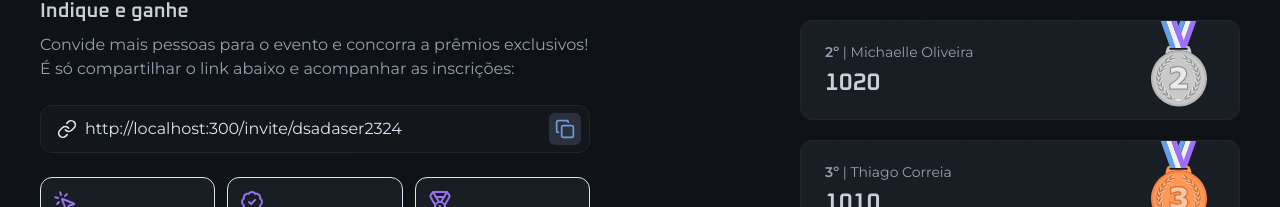
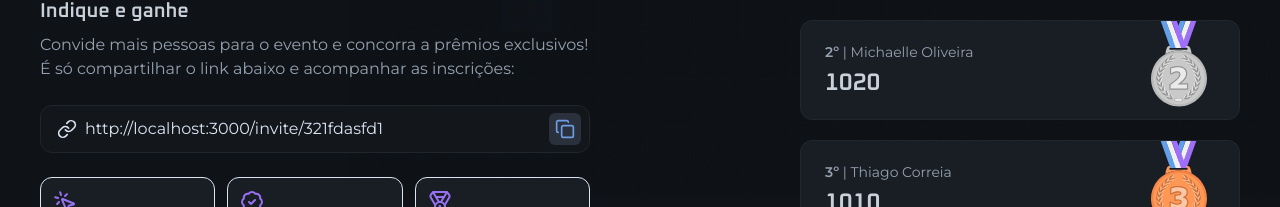
Before and after one commit to michaelleoliveir/nlw-project, a Next.js app: page /invite in a window 1280 px wide. Shown: the part 350-557 px from the top of the page. Built offline with nearby package versions, Linux system fonts and the light colour scheme.

Commit message:
fix: copy paste

```diff
--- a/src/app/invite/InviteLink.tsx
+++ b/src/app/invite/InviteLink.tsx
@@ -1,9 +1,19 @@
+"use client"
+
 import React from "react";
 import { InputField, InputIcon, InputRoot } from '@/components/Input';
 import { Copy, Link } from 'lucide-react';
 import IconButton from '@/components/IconButton';
 
-const InviteLink = () => {
+interface InviteLinkInputProps {
+	inviteLink: string
+}
+
+const InviteLink = ({inviteLink}: InviteLinkInputProps) => {
+	function copyInviteLink () {
+		navigator.clipboard.writeText(inviteLink)
+	}
+
 	return (
 		<InputRoot>
 			<InputIcon>
@@ -12,10 +22,10 @@ const InviteLink = () => {
 
 			<InputField
 				readOnly
-				defaultValue={"http://localhost:300/invite/dsadaser2324"}
+				defaultValue={inviteLink}
 			/>
 
-			<IconButton className="-mr-2">
+			<IconButton className="-mr-2" onClick={copyInviteLink}>
 				<Copy className="size-5" />
 			</IconButton>
 		</InputRoot>
--- a/src/app/invite/page.tsx
+++ b/src/app/invite/page.tsx
@@ -7,6 +7,8 @@ import Stats from './Stats';
 import InviteLink from './InviteLink';
 
 export default function InvitePage() {
+    const inviteLink = "http://localhost:3000/invite/321fdasfd1"
+
     return (
         <div className="min-h-dvh flex items-center justify-between gap-16 flex-col md:flex-row">
             <div className="flex flex-col gap-10 w-full max-w-[550px]">
@@ -24,7 +26,7 @@ export default function InvitePage() {
                     </div>
 
 
-                    <InviteLink />
+                    <InviteLink inviteLink={inviteLink} />
 
                     <Stats />
                 </div>
```
